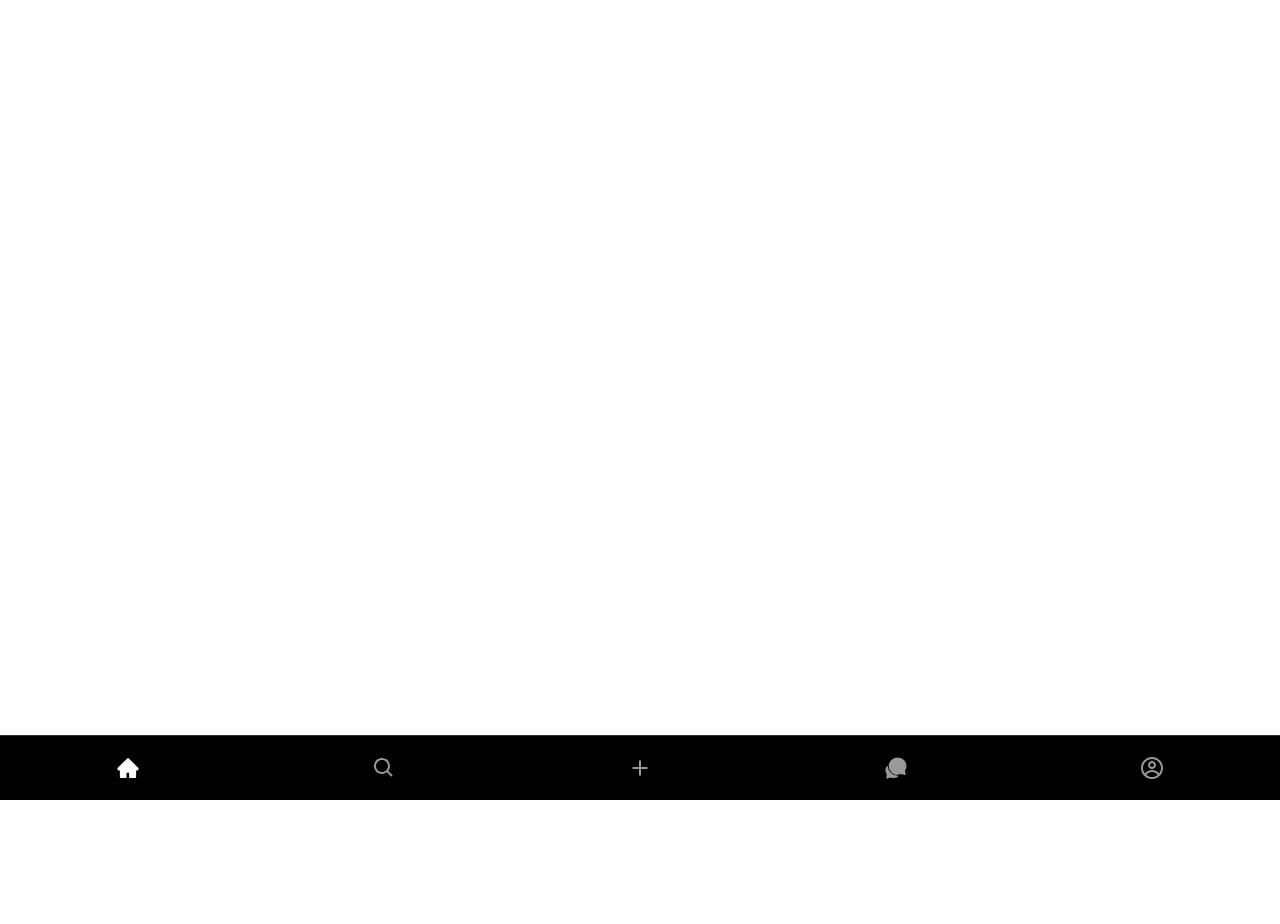
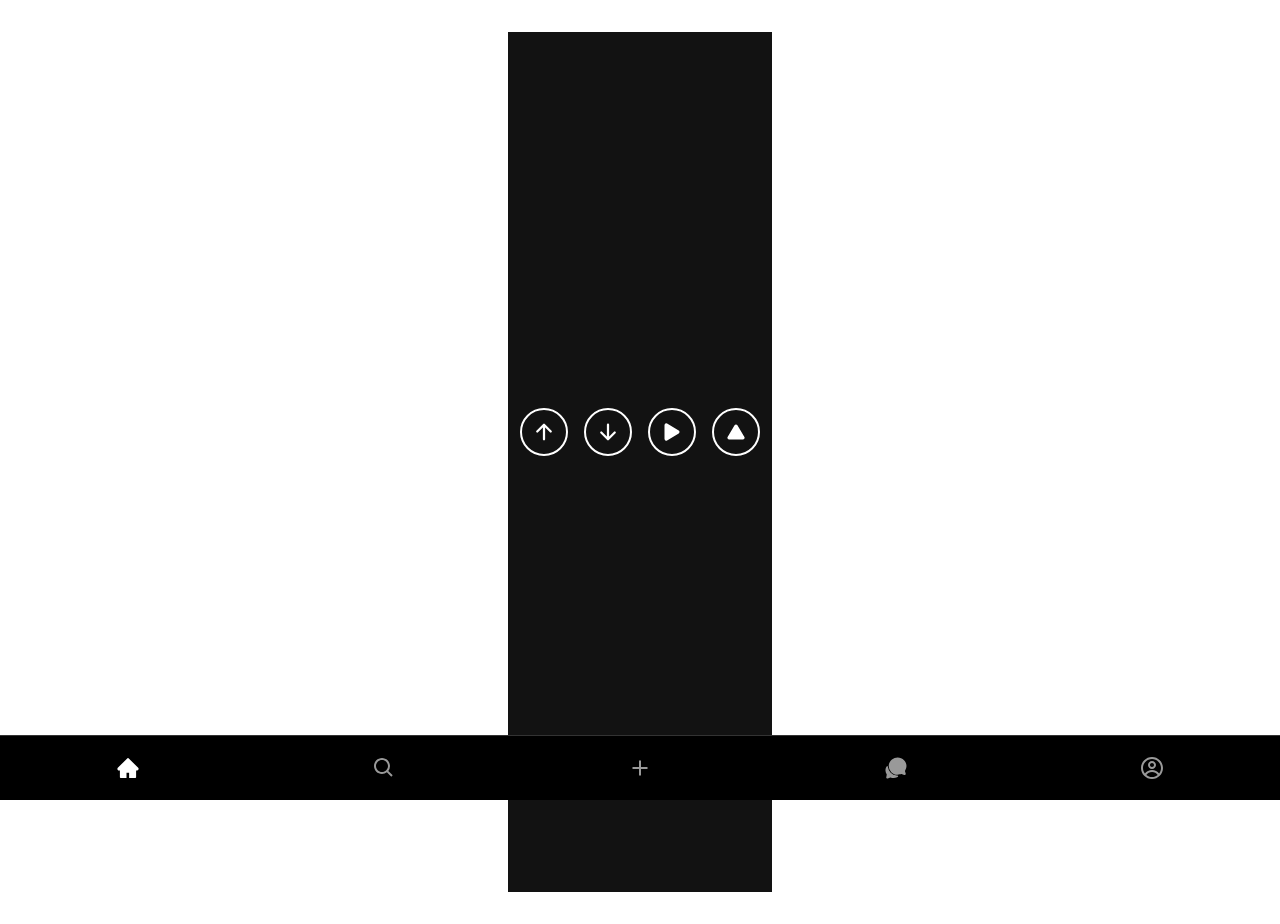
Before and after one commit to brief69/social-mold, a React (Vite) app: page / in a window 1280 px wide. Before the commit the page ends 864 px from the top, so only its background shows below. Built offline with nearby package versions, Linux system fonts and the light colour scheme.

Commit message:
feat: Implement SwapActionButton with circle-bordered icons

```diff
--- a/src/App.tsx
+++ b/src/App.tsx
@@ -1,7 +1,7 @@
 import { useState } from 'react'
 import reactLogo from './assets/react.svg'
 import viteLogo from '/vite.svg'
-import { NavBar } from './components'
+import { NavBar, SwapActionButton } from './components'
 import './App.css'
 
 function App() {
@@ -9,8 +9,8 @@ function App() {
 
   return (
     <div style={{ minHeight: '100vh', backgroundColor: '#121212' }}>
-      <div style={{ paddingBottom: '60px' }}>
-        {/* ここに他のコンテンツが入ります */}
+      <div style={{ paddingBottom: '60px', display: 'flex', justifyContent: 'center', alignItems: 'center', minHeight: '100vh' }}>
+        <SwapActionButton />
       </div>
       <NavBar />
     </div>
--- a/src/components/common/SwapActionButton.tsx
+++ b/src/components/common/SwapActionButton.tsx
@@ -1,11 +1,83 @@
 import React from 'react';
+import { IoArrowUp, IoArrowDown, IoPlay } from 'react-icons/io5';
 
 const SwapActionButton: React.FC = () => {
+  const handleUpAction = () => {
+    // TODO: 上矢印ボタンの処理を実装
+  };
+
+  const handleDownAction = () => {
+    // TODO: 下矢印ボタンの処理を実装
+  };
+
+  const handlePlayAction = () => {
+    // TODO: 再生ボタンの処理を実装
+  };
+
+  const handlePlayUpAction = () => {
+    // TODO: 上向き再生ボタンの処理を実装
+  };
+
   return (
-    <button>
-      Swap Action
-    </button>
+    <div style={{
+      display: 'flex',
+      gap: '16px',
+      padding: '12px'
+    }}>
+      <button
+        onClick={handleUpAction}
+        style={buttonStyle}
+        title="Up Action"
+        aria-label="Up Action"
+      >
+        <IoArrowUp size={28} color="#FFFFFF" />
+      </button>
+
+      <button
+        onClick={handleDownAction}
+        style={buttonStyle}
+        title="Down Action"
+        aria-label="Down Action"
+      >
+        <IoArrowDown size={28} color="#FFFFFF" />
+      </button>
+
+      <button
+        onClick={handlePlayAction}
+        style={buttonStyle}
+        title="Play Action"
+        aria-label="Play Action"
+      >
+        <IoPlay size={28} color="#FFFFFF" />
+      </button>
+
+      <button
+        onClick={handlePlayUpAction}
+        style={buttonStyle}
+        title="Play Up Action"
+        aria-label="Play Up Action"
+      >
+        <IoPlay size={28} color="#FFFFFF" style={{ transform: 'rotate(-90deg)' }} />
+      </button>
+    </div>
   );
 };
 
+const buttonStyle = {
+  background: 'none',
+  border: '2px solid #FFFFFF',
+  borderRadius: '50%',
+  padding: '10px',
+  width: '48px',
+  height: '48px',
+  cursor: 'pointer',
+  display: 'flex',
+  alignItems: 'center',
+  justifyContent: 'center',
+  transition: 'all 0.2s ease',
+  ':hover': {
+    opacity: 0.8
+  }
+} as const;
+
 export default SwapActionButton;
```
